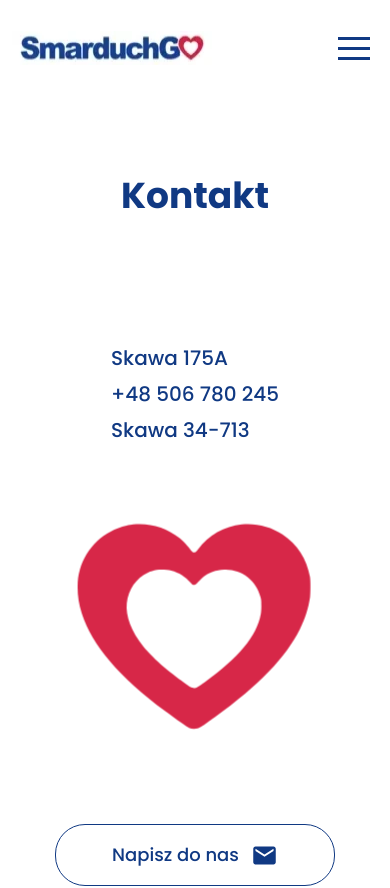
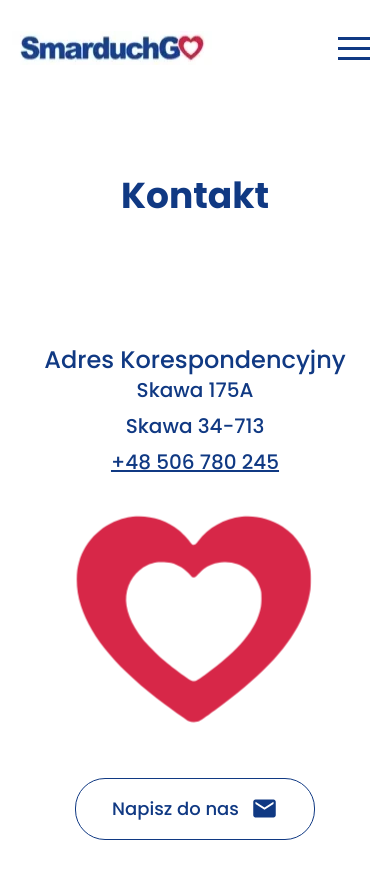
Before and after one commit to F4eNn/Weronika-smarduch-Posel, a Next.js app: page /kontakt in a window 390 px wide. Shown: the top 888 px of the page. Built offline with nearby package versions, Linux system fonts and the light colour scheme.

Commit message:
refactor: change data in contact

```diff
--- a/src/components/contact/Contact.tsx
+++ b/src/components/contact/Contact.tsx
@@ -22,11 +22,14 @@ export const Contact = () => {
 							{/* <Image src='/weronika-minify/serce.webp' alt='' fill /> */}
 							<HeartIcon />
 						</motion.div>
-						<div className='mb-20 flex flex-col  items-center space-y-10'>
-							<div className='flex  flex-col gap-2 text-xl font-[500] '>
-								<span>Skawa 175A</span>
-								<span>+48 506 780 245</span>
-								<span>Skawa 34-713</span>
+						<div className='mb-20 flex flex-col  items-center lg:space-y-8 xl:space-y-10'>
+							<div className='text-center lg:space-y-3 xl:space-y-5'>
+								<h2 className='text-2xl font-[500]'>Adres Korespondencyjny</h2>
+								<div className='flex  flex-col gap-2 text-xl font-[500] '>
+									<span>Skawa 175A</span>
+									<span>Skawa 34-713</span>
+									<span className='underline'>+48 506 780 245</span>
+								</div>
 							</div>
 							<motion.div {...pulseAnimation} className='block aspect-square w-full lg:hidden'>
 								{/* <Image src='/weronika-minify/serce.webp' alt='' fill /> */}
@@ -34,7 +37,7 @@ export const Contact = () => {
 							</motion.div>
 							<a
 								href='mailto:smarduch.sztab@gmail.com'
-								className='flex items-center gap-3 rounded-[30px] border-[1px] border-darkBlue px-14 py-4 text-lg font-[500] transition-colors duration-300 hover:border-secondaryHover hover:bg-secondaryHover hover:text-white '
+								className='flex items-center gap-3 rounded-[30px] border-[1px] border-darkBlue px-9 xl:px-14 py-4 text-lg font-[500] transition-colors duration-300 hover:border-secondaryHover hover:bg-secondaryHover hover:text-white '
 							>
 								Napisz do nas <MdEmail size='1.5em' />
 							</a>
```
